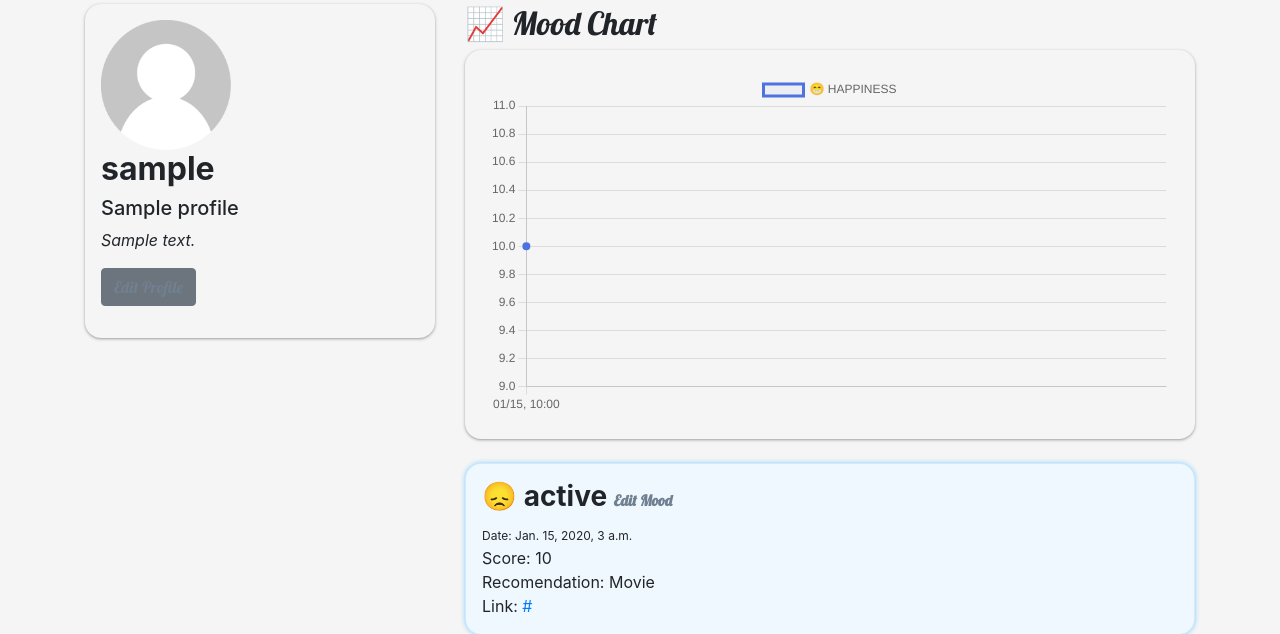
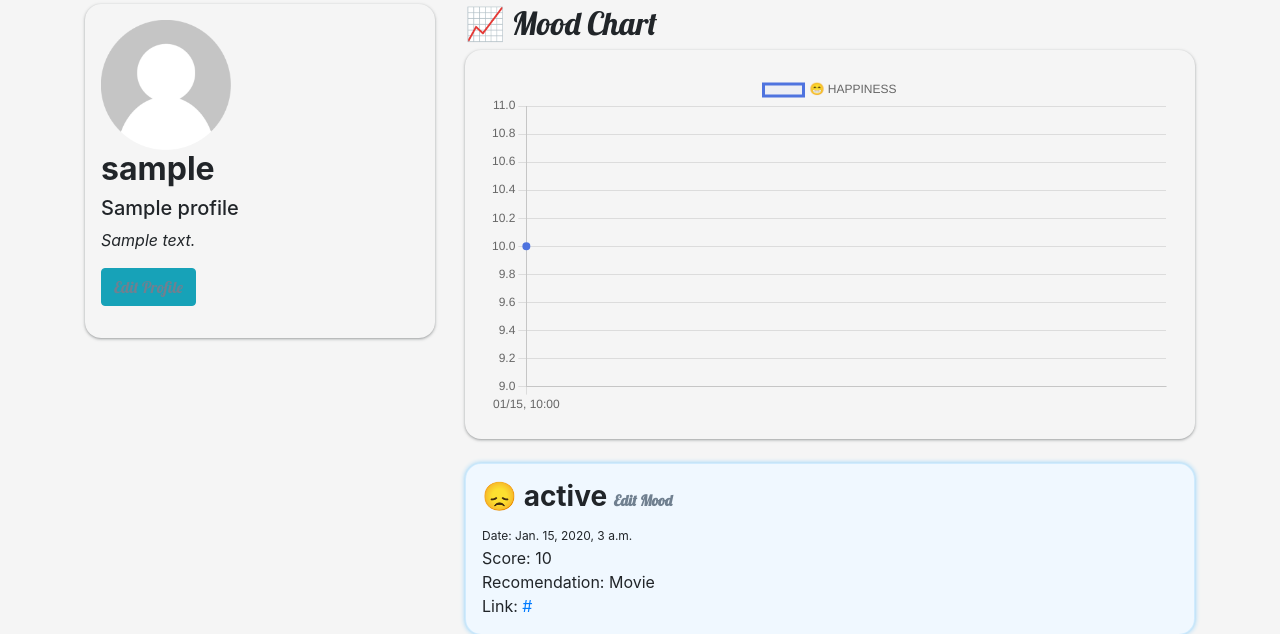
Before and after one commit to CMPUT401F21-Hackathon/Mood-Journal, a Django app: page / in a window 1280 px wide. Shown: the part 426-1060 px from the top of the page. Run offline with Django 3.2, Linux system fonts and the light colour scheme; a user stored in the database is signed in; tables that the repository leaves empty hold one stand-in row (values such as "Sample post"); some libraries are stand-ins or nearby versions.

Commit message:
button change

```diff
--- a/hackathon/mood_journal/templates/mood_journal/home.html
+++ b/hackathon/mood_journal/templates/mood_journal/home.html
@@ -16,7 +16,7 @@
     <!-- <p>Resize this responsive page to see the effect!</p>  -->
   </div>
 
-
+  <!--   <nav class="navbar navbar-expand-sm bg-dark navbar-dark "> -->
   <nav class="navbar navbar-expand-sm navbar-dark bg-dark fixed-top">
     <a class="navbar-brand" href="#"></a>
     <button class="navbar-toggler" type="button" data-toggle="collapse" data-target="#collapsibleNavbar">
@@ -41,7 +41,7 @@
           <h2><b>{{user.username}}</b></h2>
           <h5>{{user.profile.name}}</h5>
           <p><i>{{user.profile.bio}}</i></p>
-          <h3><p><a href="{% url 'mood_journal:edit_profile' %}" class="btn btn-secondary">Edit Profile</a></p></h3>
+          <h3><p><a href="{% url 'mood_journal:edit_profile' %}" class="btn btn-info">Edit Profile</a></p></h3>
         </div>
 
         <div class="vibes div-title">
```
